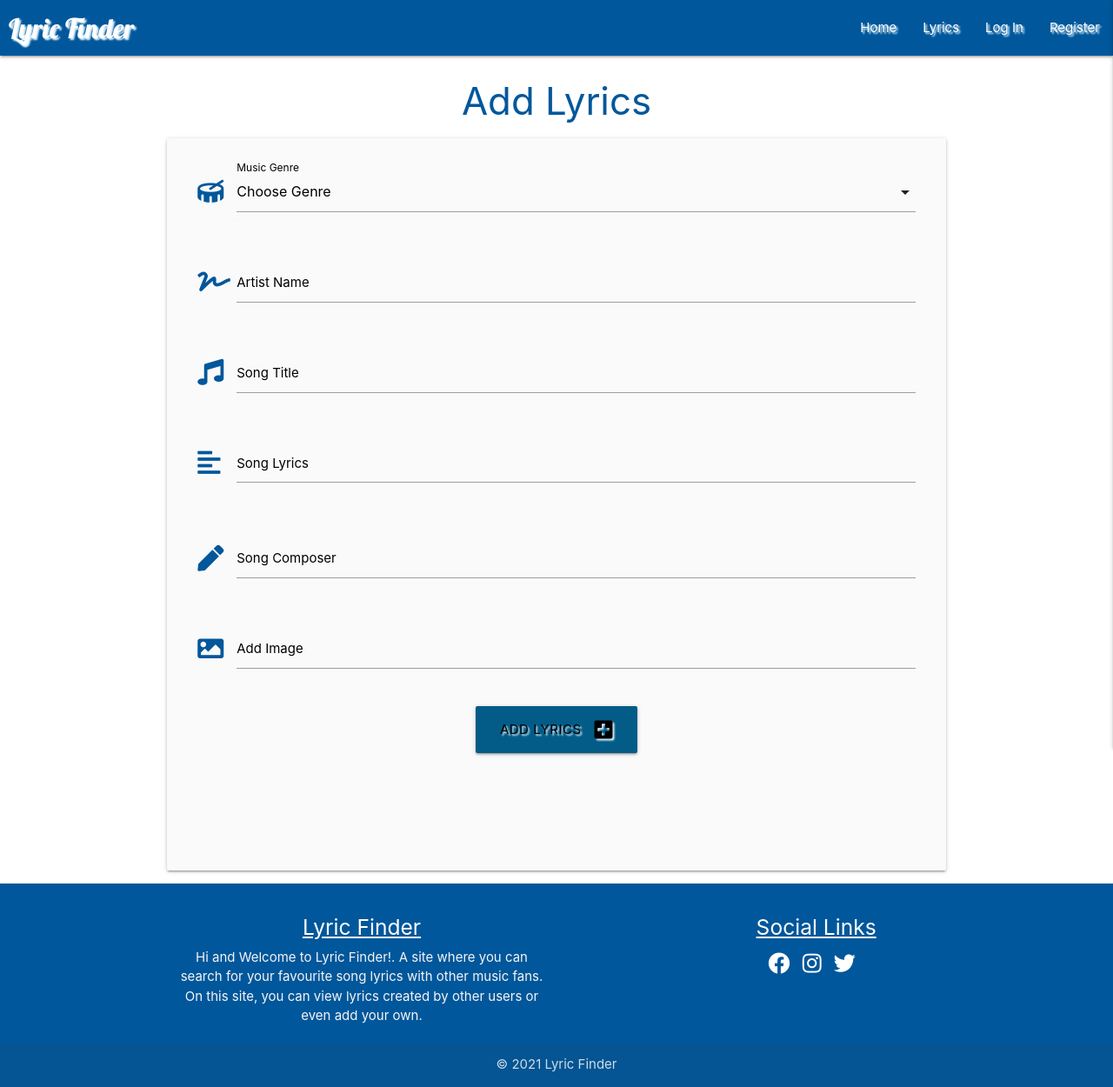
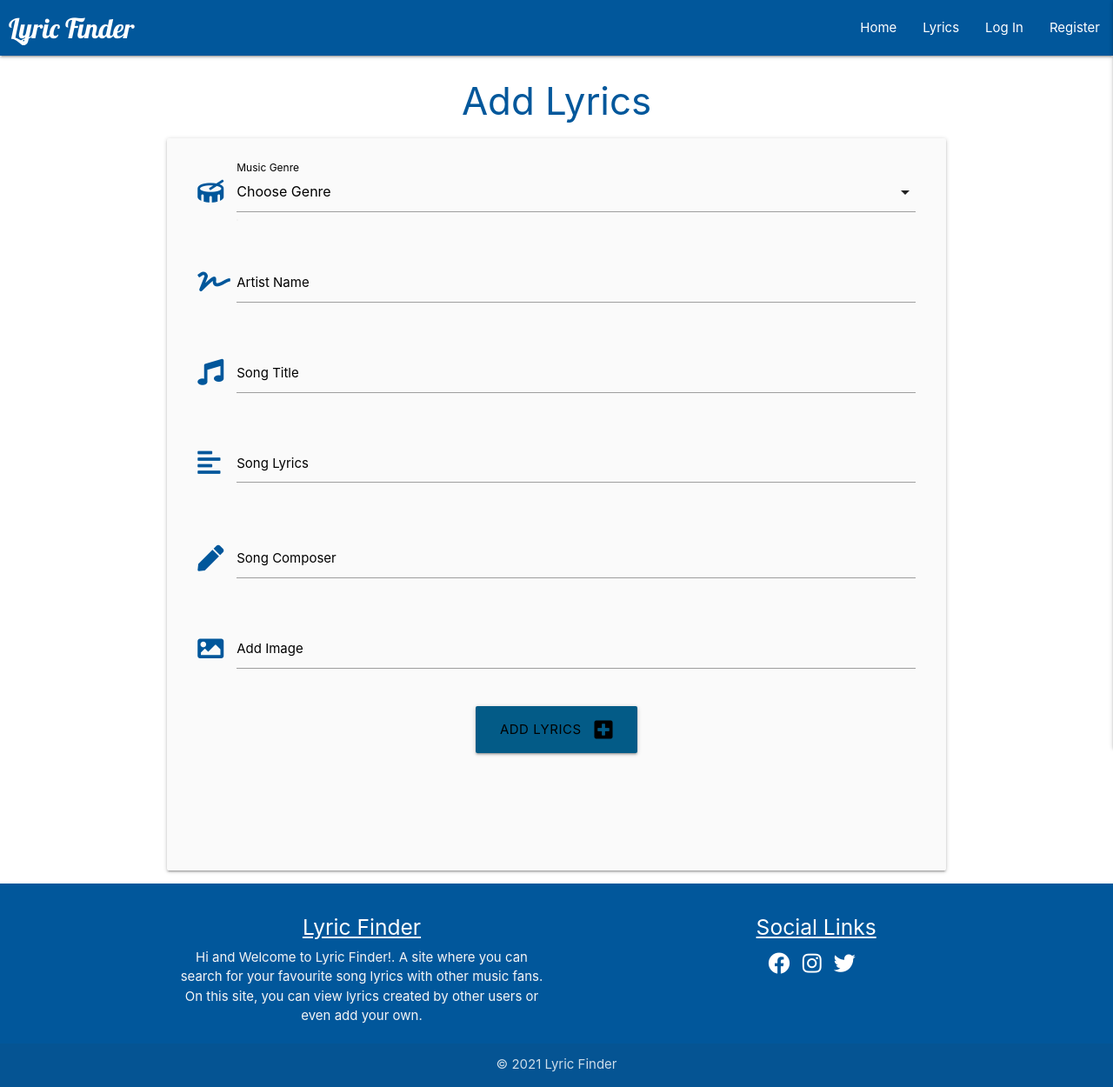
Before and after one commit to J0hn1975/MS3-LyricFinder, a Flask app: page /add_lyrics in a window 1280 px wide. Shown: the whole page at 87% size. Run offline with Flask 2, Linux system fonts and the light colour scheme; data that the repository does not hold is empty; some libraries are stand-ins or nearby versions.

Commit message:
Remove text shadow

```diff
--- a/templates/add_lyrics.html
+++ b/templates/add_lyrics.html
@@ -38,7 +38,7 @@
       <div class="row">
          <div class="input-field col s12">
             <i class="fas fa-align-left prefix light-blue-text text-darken-4"></i>
-            <textarea id="song_lyrics" name="song_lyrics" minlength="5" maxlength="2000" class="materialize-textarea validate" required></textarea>
+            <textarea id="song_lyrics" name="song_lyrics" minlength="5" maxlength="3000" class="materialize-textarea validate" required></textarea>
             <label for="song_lyrics">Song Lyrics</label>
          </div>
       </div>
@@ -61,7 +61,7 @@
       <!-- submit button -->
       <div class="row">
          <div class="col s12 center-align">
-            <button type="submit" class="btn-large black-text light-blue darken-1 text-shadow">Add Lyrics <i class="fas fa-plus-square right"></i></button>
+            <button type="submit" class="btn-large black-text light-blue darken-1">Add Lyrics <i class="fas fa-plus-square right"></i></button>
          </div>
       </div>
    </form>
--- a/templates/base.html
+++ b/templates/base.html
@@ -15,7 +15,7 @@
    <body>
       <header>
          <!-- top navbar -->
-         <nav class="nav-extended text-shadow light-blue darken-4">
+         <nav class="nav-extended light-blue darken-4">
             <div class="nav-wrapper">
                <a href="{{ url_for('home') }}" class="brand-logo">Lyric Finder</a>
                <a href="" data-target="mobile-demo" class="sidenav-trigger right"><span class="sr-only">Search</span><i class="fas fa-bars"></i></a>
--- a/templates/edit_genre.html
+++ b/templates/edit_genre.html
@@ -16,8 +16,8 @@
         <!-- Buttons -->
         <div class="row">
             <div class="col s12 center-align">
-                <a href="{{ url_for('get_genres') }}" class="btn-large red text-shadow"> Cancel <i class="fas fa-times-circle right"></i> </a>
-                <button type="submit" class="btn-large light-blue darken-1 text-shadow">Edit Genre <i class="fas fa-plus-edit right"></i></button>
+                <a href="{{ url_for('get_genres') }}" class="btn-large black-text red"> Cancel <i class="fas fa-times-circle right"></i> </a>
+                <button type="submit" class="btn-large light-blue black-text darken-1">Edit Genre <i class="fas fa-plus-edit right"></i></button>
             </div>
         </div>
     </form>
--- a/templates/genres.html
+++ b/templates/genres.html
@@ -6,7 +6,7 @@
 <!-- Add Genre Button -->
 <div class="row">
    <div class="col s12 center-align">
-      <a href="{{ url_for('add_genres') }}" class="btn-small black-text light-blue darken-2"> Add Genre <i class="fas fa -plus-square right"></i> </a>
+      <a href="{{ url_for('add_genres') }}" class="btn-large black-text light-blue darken-2"> Add Genre <i class="fas fa -plus-square right"></i> </a>
    </div>
 </div>
 <div class="row">
```
